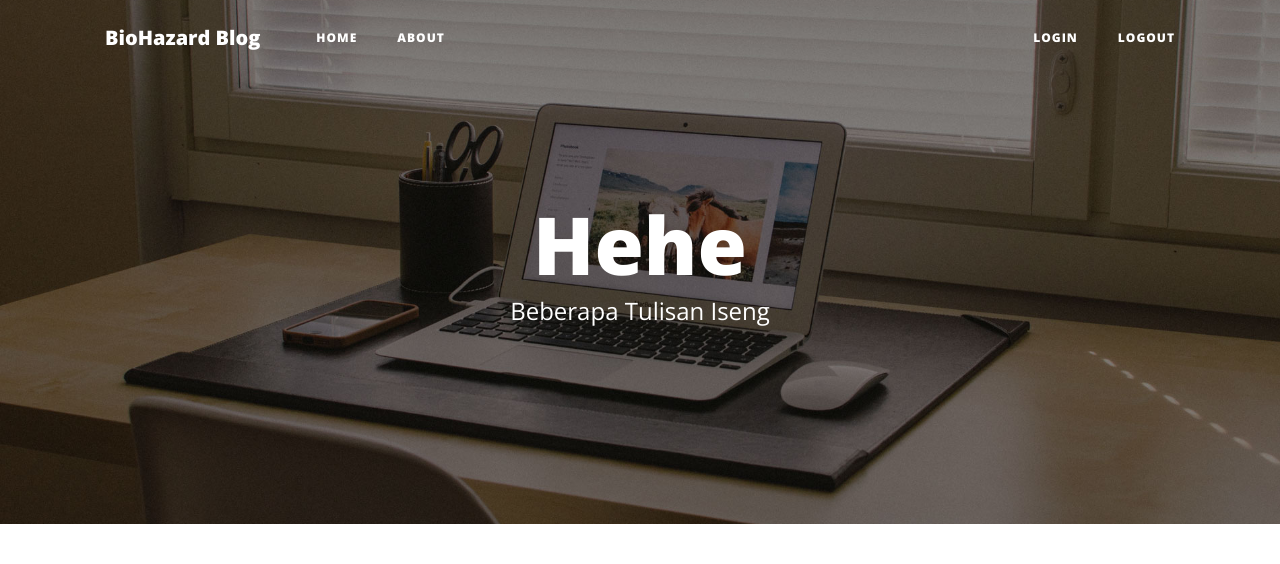
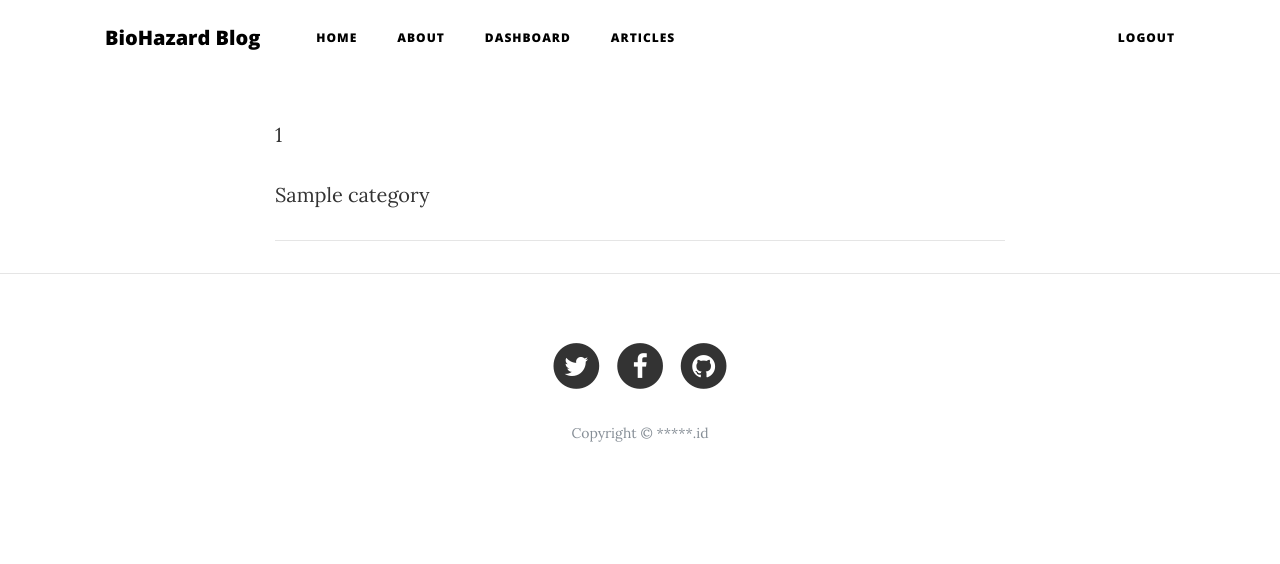
Before and after one commit to royhananwar/biohazard-blog, a Flask app: page /category in a window 1280 px wide. Shown: the top 564 px of the page. After the commit the page ends 442 px from the top, so only its background shows below. Run offline with Flask 2, Linux system fonts and the light colour scheme; the visitor is signed in with stand-in values (Sample User, id 1); tables that the repository leaves empty or names only in its code hold one stand-in row (values such as "Sample post"); some libraries are stand-ins or nearby versions.

Commit message:
add article and finishing base

```diff
--- a/app.py
+++ b/app.py
@@ -1,6 +1,6 @@
-from flask import Flask, render_template, flash, redirect, url_for, session, logging, request
+from flask import Flask, render_template, flash, redirect, url_for, session, request
 from flask_mysqldb import MySQL
-from wtforms import Form, StringField, TextAreaField, PasswordField, validators
+from wtforms import Form, StringField, TextAreaField, PasswordField, validators, SelectField
 
 from passlib.hash import sha256_crypt
 from functools import wraps
@@ -148,10 +148,10 @@ def category_index():
     categories = cur.fetchall()
     cur.close()
     if result > 0:
-        return render_template('category.html', categories=categories)
+        return render_template('categories.html', categories=categories)
     else:
         msg = "No Category Found"
-        return render_template('category.html', msg=msg)
+        return render_template('categories.html', msg=msg)
 
 
 @app.route('/add_category', methods=['GET', 'POST'])
@@ -178,6 +178,63 @@ def add_category():
     return render_template('add_category.html')
 
 
+@app.route('/articles')
+def articles_index():
+
+    cur = mysql.connection.cursor()
+    result = cur.execute("SELECT * FROM view_articles")
+    articles = cur.fetchall()
+
+    if result > 0:
+        return render_template('articles.html', articles=articles)
+    else:
+        msg = "No articles found"
+        return render_template('articles.html', msg=msg)
+
+
+@app.route('/article/<int:article_id>')
+def article(article_id):
+    cur = mysql.connection.cursor()
+    result = cur.execute("SELECT * FROM view_articles WHERE article_id=%s", (article_id, ))
+    article = cur.fetchone()
+
+    if result > 0:
+        cur.close()
+        return render_template('article.html', article=article)
+    else:
+        cur.close()
+        msg = "Error 404!"
+        return render_template('article.html', msg=msg)
+
+# class ArticleForm(Form):
+#     title = StringField('Title', [validators.Length(min=1, max=50)])
+#     body = TextAreaField('Content', [validators.Length(min=20)])
+#     category = SelectField('Category', choices=[])
+
+
+@app.route('/add_article', methods=['GET', 'POST'])
+@login_required
+def add_article():
+    cur = mysql.connection.cursor()
+    if request.method == "POST":
+        title = request.form['title']
+        body = request.form['body']
+        category_id = request.form['category_id']
+
+        cur.execute("INSERT INTO articles(title, body, category_id, author) VALUES(%s, %s, %s, %s)",
+                    (title, body, category_id, session['username']))
+
+        mysql.connection.commit()
+        cur.close()
+        return redirect(url_for('articles_index'))
+    else:
+        cur.execute("SELECT * FROM category")
+        categories = cur.fetchall()
+        cur.close()
+
+        return render_template('add_article.html', categories=categories)
+
+
 if __name__ == '__main__':
     app.secret_key = '35000$j7SjhWMbv5PF9NaC$7/M069jMb1IGRbVKb3kZ7jCoPGpZpPbnQmhIFhbBn3B'
     app.run(debug=True)
--- /dev/null
+++ b/static/css/biohazard.css
@@ -0,0 +1,6 @@
+#app{
+
+}
+.app{
+    color: #000 !important;
+}
--- a/templates/base.html
+++ b/templates/base.html
@@ -20,12 +20,15 @@
 
     <!-- Custom styles for this template -->
     <link href="../static/blog/css/clean-blog.min.css" rel="stylesheet">
+    <link rel="stylesheet" href="../static/css/biohazard.css">
 
 </head>
 <body>
+    {% if request.url_rule.rule == '/' %}
+        {% include 'includes/_header.html' %}
+    {% endif %}
+
     {% include 'includes/_navigation.html' %}
-
-    {% include 'includes/_header.html' %}
 
     <div class="container">
         <div class="row">
--- a/templates/includes/_navigation.html
+++ b/templates/includes/_navigation.html
@@ -1,7 +1,8 @@
 <!-- Navigation -->
 <nav class="navbar navbar-expand-lg navbar-light fixed-top" id="mainNav">
     <div class="container">
-        <a class="navbar-brand" href="/">BioHazard Blog</a>
+
+        <a class="navbar-brand {{ "app" if request.url_rule.rule != '/' }}" href="/">BioHazard Blog</a>
         <button class="navbar-toggler navbar-toggler-right" type="button" data-toggle="collapse"
                 data-target="#navbarResponsive" aria-controls="navbarResponsive" aria-expanded="false"
                 aria-label="Toggle navigation">
@@ -11,22 +12,36 @@
         <div class="navbar-nav">
             <ul class="navbar-nav">
                 <li class="nav-item">
-                    <a class="nav-link" href="/">Home</a>
+                    <a class="nav-link {{ "app" if request.url_rule.rule != '/' }}" href="/">Home</a>
                 </li>
                 <li class="nav-item">
-                    <a class="nav-link" href="#">About</a>
+                    <a class="nav-link {{ "app" if request.url_rule.rule != '/' }}" href="#">About</a>
+                </li>
+                {% if session.logged_in %}
+                    <li class="nav-item">
+                        <a class="nav-link {{ "app" if request.url_rule.rule != '/' }}" href="/dashboard">Dashboard</a>
+                    </li>
+                {% endif %}
+                <li class="nav-item">
+                    <a class="nav-link {{ "app" if request.url_rule.rule != '/' }}" href="/articles">Articles</a>
                 </li>
             </ul>
         </div>
         <div class="collapse navbar-collapse" id="navbarResponsive">
             <ul class="navbar-nav ml-auto">
-                <li class="nav-item">
-                    <a class="nav-link" href="/login">Login</a>
-                </li>
-                <li class="nav-item">
-                    <a class="nav-link" href="/logout">Logout</a>
-                </li>
+                {% if session.logged_in %}
+                    <li class="nav-item">
+                        <a class="nav-link {{ "app" if request.url_rule.rule != '/' }}" href="/logout">Logout</a>
+                    </li>
+                {% else %}
+                    <li class="nav-item">
+                        <a class="nav-link {{ "app" if request.url_rule.rule != '/' }}" href="/login">Login</a>
+                    </li>
+                {% endif %}
             </ul>
         </div>
     </div>
 </nav>
+<br>
+<br>
+<br>
--- a/templates/login.html
+++ b/templates/login.html
@@ -1,5 +1,7 @@
 {% extends 'base.html' %}
 {% block content %}
+    <br>
+    <br>
     <center>
         <p>Login</p>
     </center>
```
Also changed, not shown: templates/add_article.html (added, +22 -0 lines), templates/article.html (added, +11 -0 lines), templates/articles.html (added, +24 -0 lines), templates/includes/_formhelpers.html (+5 -5 lines), templates/categories.html (renamed from templates/category.html), templates/includes/_header.html (line endings or trailing spaces).
